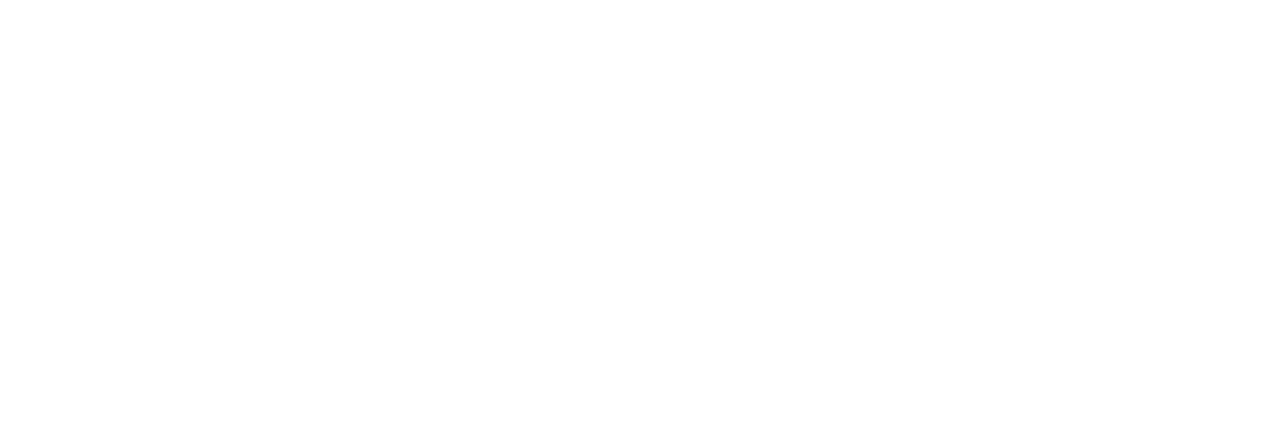
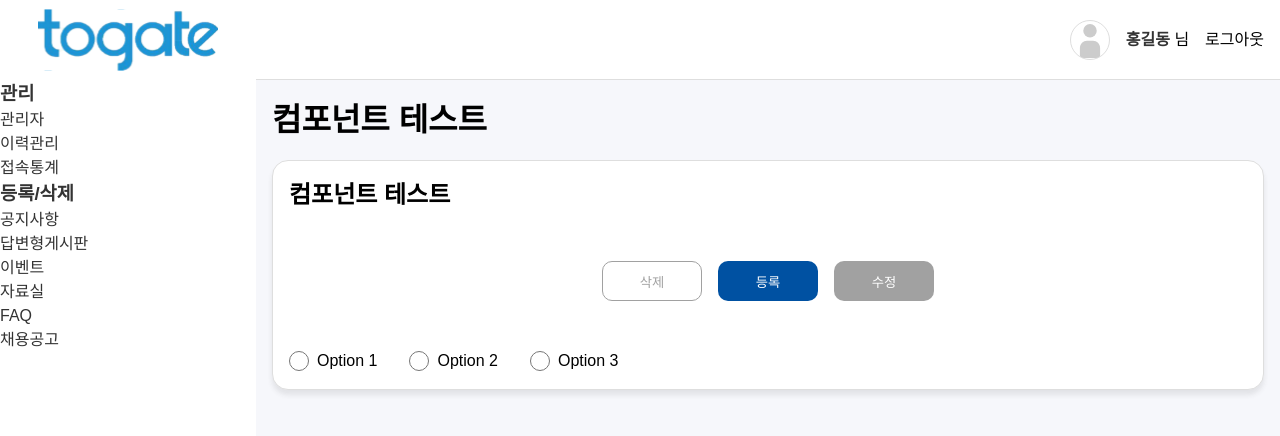
Before and after one commit to togatecomz01/togatecomz_admin, a React (Vite) app in the folder html/: page /component-test in a window 1280 px wide. Before the commit this address had no page. Shown: the top 436 px of the page. Built offline with nearby package versions, Linux system fonts and the light colour scheme.

Commit message:
chore: component test 페이지

```diff
--- /dev/null
+++ b/html/src/pages/ComponentTest/ComponentTest.tsx
@@ -0,0 +1,35 @@
+import Button from '../../components/Button/Button';
+import ButtonContainer from '../../components/Button/ButtonContainer/ButtonContainer';
+import Container from '../../components/layout/Container/Container';
+import Wrapper from '../../components/layout/Wrapper/Wrapper';
+import RadioInput from '../../components/RadioInput/RadioInput';
+import { usePopup } from '../../contexts/PopupContext';
+
+const ComponentTest = () => {
+  const { openPopup } = usePopup();
+
+  return (
+    <>
+      <Container title="컴포넌트 테스트">
+        <Wrapper subTitle="컴포넌트 테스트">
+          <ButtonContainer>
+            <Button
+              name="삭제"
+              onClick={() =>
+                openPopup({ message: '저장되었습니다', button: '확인' })
+              }
+            />
+            <Button name="등록" />
+            <Button name="수정" />
+          </ButtonContainer>
+          <RadioInput
+            items={['Option 1', 'Option 2', 'Option 3']}
+            name="exampleRadio"
+          />
+        </Wrapper>
+      </Container>
+    </>
+  );
+};
+
+export default ComponentTest;
--- /dev/null
+++ b/html/src/pages/Home/Home.tsx
@@ -0,0 +1,5 @@
+const Home = () => {
+  return <div>Home</div>;
+};
+
+export default Home;
--- a/html/src/router/Router.tsx
+++ b/html/src/router/Router.tsx
@@ -1,13 +1,15 @@
 import { Routes, Route, BrowserRouter } from 'react-router-dom';
 import Layout from '../components/layout/Layout.tsx';
 import ComponentTest from '../pages/ComponentTest/ComponentTest.tsx';
+import Home from '../pages/Home/Home.tsx';
 
 const Router = () => {
   return (
     <BrowserRouter>
       <Routes>
         <Route element={<Layout />}>
-          <Route path="" element={<ComponentTest />} />
+          <Route path="" element={<Home />} />
+          <Route path="component-test" element={<ComponentTest />} />
         </Route>
       </Routes>
     </BrowserRouter>
```
